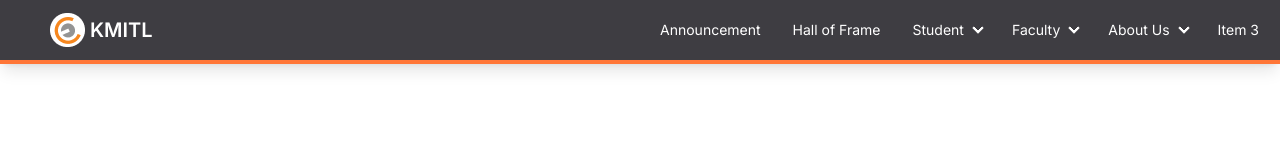
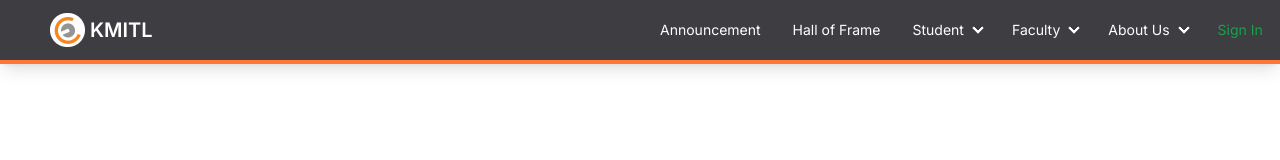
Before and after one commit to CEPP-CEPM/CEProjectManagement, a Next.js app: page / in a window 1280 px wide. Shown: the top 160 px of the page. Built offline with nearby package versions, Linux system fonts and the light colour scheme; no server answers.

Commit message:
update google OAuth

```diff
--- a/package.json
+++ b/package.json
@@ -13,6 +13,7 @@
     "@emotion/styled": "^11.11.0",
     "@mui/material": "^5.15.6",
     "next": "14.1.0",
+    "next-auth": "^4.24.5",
     "react": "^18",
     "react-dom": "^18",
     "react-icons": "^5.0.1"
--- /dev/null
+++ b/src/app/api/auth/[...nextauth]/route.js
@@ -0,0 +1,27 @@
+import NextAuth from "next-auth/next";
+import GoogleProvider from "next-auth/providers/google";
+
+export const handler = NextAuth({
+  providers: [
+    GoogleProvider({
+      clientId: process.env.GOOGLE_CLIENT_ID ?? "",
+      clientSecret: process.env.GOOGLE_CLIENT_SECRET ?? "",
+    }),
+  ],
+  callbacks: {
+    async jwt({ token, account }) {
+      // Persist the OAuth access_token to the token right after signin
+      if (account) {
+        token.accessToken = account.access_token
+      }
+      return token
+    },
+    async session({ session, token, user }) {
+      // Send properties to the client, like an access_token from a provider.
+      session.accessToken = token.accessToken
+      return session
+    }
+  }
+});
+
+export { handler as GET, handler as POST };
--- a/src/app/layout.jsx
+++ b/src/app/layout.jsx
@@ -1,5 +1,6 @@
 import { Inter } from "next/font/google";
 import Navbar from "@/components/Navbar";
+import Providers from "@/components/Providers";
 import "./globals.css";
 
 const inter = Inter({ subsets: ["latin"] });
@@ -13,8 +14,10 @@ export default function RootLayout({ children }) {
   return (
     <html lang="en">
       <body className={inter.className}>
-        <Navbar />
-        {children}
+        <Providers>
+          <Navbar />
+          {children}
+        </Providers>
       </body>
     </html>
   );
--- a/src/components/Navbar.jsx
+++ b/src/components/Navbar.jsx
@@ -1,4 +1,5 @@
 import Image from 'next/image'
+import SigninButton from './SigninButton';
 
 const Navbar = () => {
   return (
@@ -131,7 +132,7 @@ const Navbar = () => {
             </details>
           </li>
           <li>
-            <a>Item 3</a>
+            <SigninButton />
           </li>
         </ul>
       </div>
--- /dev/null
+++ b/src/components/Providers.jsx
@@ -0,0 +1,9 @@
+"use client";
+import { SessionProvider } from "next-auth/react";
+import React, { ReactNode } from "react";
+
+const Providers = (props) => {
+  return <SessionProvider>{props.children}</SessionProvider>;
+};
+
+export default Providers;
--- /dev/null
+++ b/src/components/SigninButton.jsx
@@ -0,0 +1,24 @@
+"use client";
+import React from "react";
+import { signIn, signOut, useSession } from "next-auth/react";
+const SigninButton = () => {
+  const { data: session } = useSession();
+
+  if (session && session.user) {
+    return (
+      <div className="flex gap-4 ml-auto">
+        <p className="text-sky-600">{session.user.name}</p>
+        <button onClick={() => signOut()} className="text-red-600">
+          Sign Out
+        </button>
+      </div>
+    );
+  }
+  return (
+    <button onClick={() => signIn()} className="text-green-600 ml-auto">
+      Sign In
+    </button>
+  );
+};
+
+export default SigninButton;
```
Also changed, not shown: 2 other files (tests, documents, lock files or other folders).
